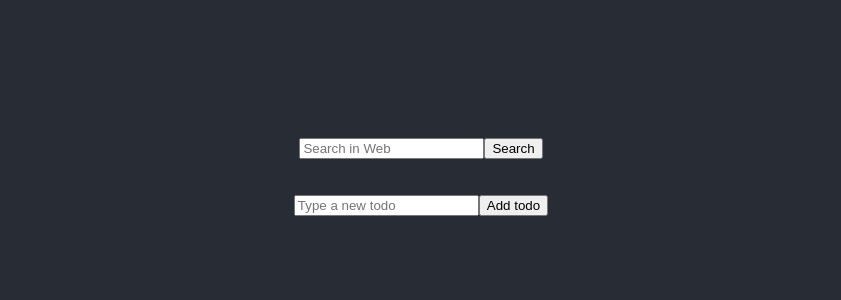
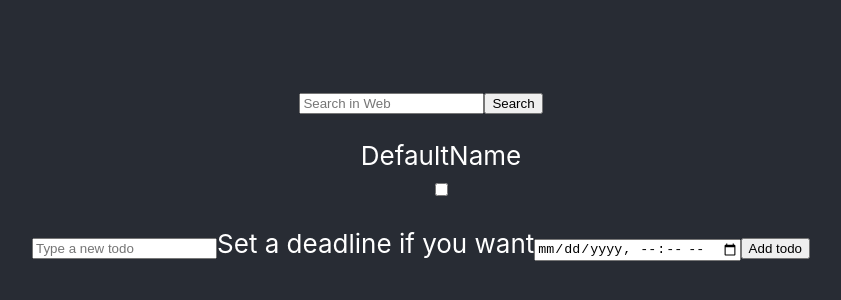
Before and after one commit to ahmethalac/chrome-jotform-extension, a React (Create React App) app: page / in a window 1280 px wide. Shown: the part 228-528 px from the top of the page, without its empty margins (219-1060 px from the left). Built offline with nearby package versions, Linux system fonts and the light colour scheme.

Commit message:
Todo and Todos component refactored for deadline feature

```diff
--- a/src/components/SearchBar.js
+++ b/src/components/SearchBar.js
@@ -25,7 +25,7 @@ const SearchBar = ({
     <div>
       <input
         id="searchInput"
-        type="text"
+        type="search"
         value={inputText}
         onChange={handleInputChange}
         onKeyDown={enterEvent}
--- a/src/components/Todo.js
+++ b/src/components/Todo.js
@@ -3,6 +3,7 @@ import PropTypes from 'prop-types';
 
 const Todo = ({
   name,
+  deadline,
 }) => {
   const [done, setDone] = useState(false);
 
@@ -13,6 +14,11 @@ const Todo = ({
       <label id="name" htmlFor="done">
         {name}
       </label>
+      <div
+        id="deadline"
+      >
+        {deadline}
+      </div>
       <input
         type="checkbox"
         id="done"
@@ -26,9 +32,11 @@ const Todo = ({
 
 Todo.propTypes = {
   name: PropTypes.string,
+  deadline: PropTypes.string,
 };
 
 Todo.defaultProps = {
   name: 'DefaultName',
+  deadline: '',
 };
 export default Todo;
--- a/src/components/Todos.js
+++ b/src/components/Todos.js
@@ -1,15 +1,31 @@
 import React from 'react';
 import PropTypes from 'prop-types';
+import Todo from './Todo';
 
 const Todos = ({
   newTodoPlaceholder,
   addButtonText,
+  deadlineLabel,
 }) => (
   <div>
-    <ul />
+    <ul>
+      <Todo />
+    </ul>
     <input
+      type="text"
       id="newTodoInput"
       placeholder={newTodoPlaceholder}
+    />
+    <label
+      htmlFor="deadlinePicker"
+      id="deadlineLabel"
+    >
+      {deadlineLabel}
+    </label>
+    <input
+      id="deadlinePicker"
+      placeholder="selam"
+      type="datetime-local"
     />
     <button
       type="button"
@@ -23,11 +39,13 @@ const Todos = ({
 Todos.propTypes = {
   newTodoPlaceholder: PropTypes.string,
   addButtonText: PropTypes.string,
+  deadlineLabel: PropTypes.string,
 };
 
 Todos.defaultProps = {
   newTodoPlaceholder: 'Type a new todo',
   addButtonText: 'Add todo',
+  deadlineLabel: 'Set a deadline if you want',
 };
 
 export default Todos;
```
Also changed, not shown: 2 other files (tests, documents, lock files or other folders).
